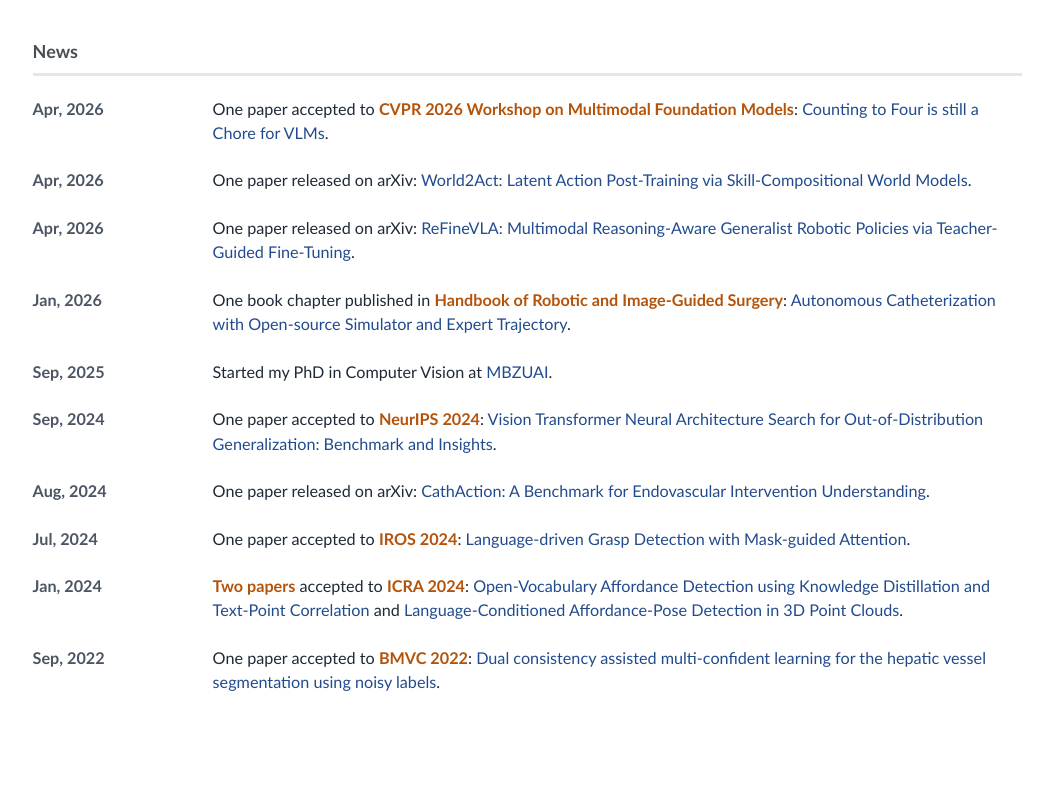
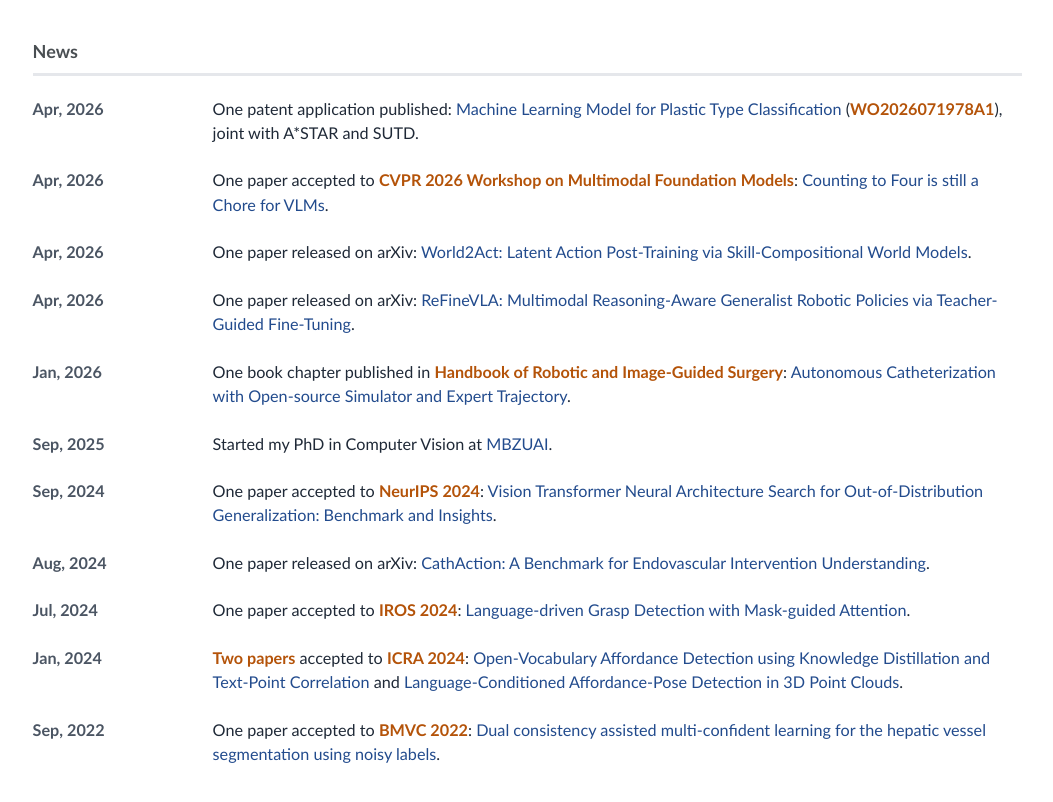
Before and after one commit to vovantuan1999a/tuanvovan, a Jekyll site: the page built from _pages/includes/news.md, in a window 1280 px wide. Shown: the top 802 px of the page, without its empty margins (104-1157 px from the left). Built offline with Jekyll 4.4.1, drawn with Linux system fonts in a browser that asks for light colours; nearby versions of some CDN libraries; our own code applies the rules of GitHub Pages for plain Markdown files; a style sheet for code colours, icons or effects is not loaded.

Commit message:
update patent
Co-Authored-By: Claude Opus 5.5 <noreply@anthropic.com>

```diff
--- a/_pages/includes/news.md
+++ b/_pages/includes/news.md
@@ -1,6 +1,11 @@
 <h2>News</h2>
 
 <div class="news-list">
+  <div class="news-item">
+    <div class="news-date">Apr, 2026</div>
+    <div class="news-text">One patent application published: <a href="https://patents.google.com/patent/WO2026071978A1/en">Machine Learning Model for Plastic Type Classification</a> (<span class="news-venue">WO2026071978A1</span>), joint with A*STAR and SUTD.</div>
+  </div>
+
   <div class="news-item">
     <div class="news-date">Apr, 2026</div>
     <div class="news-text">One paper accepted to <span class="news-venue">CVPR 2026 Workshop on Multimodal Foundation Models</span>: <a href="https://arxiv.org/abs/2604.10039">Counting to Four is still a Chore for VLMs</a>.</div>
```
Also changed, not shown: _pages/includes/pub.md (+17 -0 lines).
